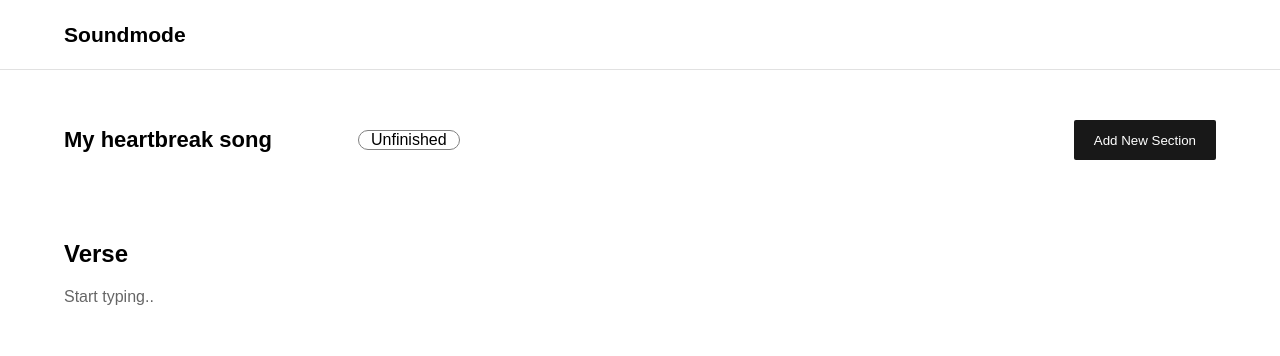
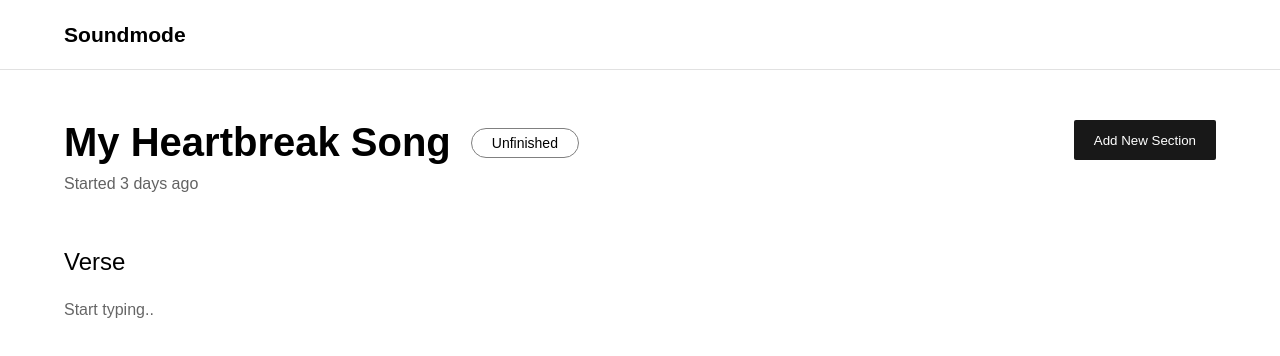
Before and after one commit to emmanuelojiji/write-it-down, a React (Create React App) app: page / in a window 1280 px wide. Shown: the top 356 px of the page. Built offline with nearby package versions, Linux system fonts and the light colour scheme.

Commit message:
Selected section highlighted

```diff
--- a/src/Components/Editor.js
+++ b/src/Components/Editor.js
@@ -9,6 +9,7 @@ const Editor = () => {
   const [projectTitle, setProjectTitle] = useState("My heartbreak song");
   const [sections, setSections] = useState(sectionsData);
   const [helperVisible, setHelperVisible] = useState(false);
+  const [selectedSection, setSelectedSection] = useState();
 
   const handleAddNewSection = () => {
     console.log("new section");
@@ -31,14 +32,17 @@ const Editor = () => {
       />
       <div className="project-header">
         <div className="project-header-left">
-          <input
-            type="text"
-            className="project-title"
-            defaultValue={projectTitle}
-            maxLength="50"
-            placeholder="Untitled"
-          ></input>
-          <div className="project-status">Unfinished</div>
+          <div className="title-status-wrap">
+            <h1
+              className="project-title"
+              contentEditable
+              placeholder="Untitled"
+            >
+              My Heartbreak Song
+            </h1>
+            <div className="project-status">Unfinished</div>
+          </div>
+          <p className="date">Started 3 days ago</p>
         </div>
         <Button text="Add New Section" onClick={() => handleAddNewSection()} />
       </div>
@@ -48,7 +52,9 @@ const Editor = () => {
           onClick={() => {
             setHelperVisible(true);
             console.log(index);
+            setSelectedSection(index)
           }}
+          isSelected={selectedSection === index && "selected"}
           lines={section.lines}
           section={section}
           sections={sections}
--- a/src/Components/Editor.scss
+++ b/src/Components/Editor.scss
@@ -5,32 +5,47 @@
   position: relative;
 }
 
+.project-header {
+  display: flex;
+  justify-content: space-between;
 
+  margin-bottom: 25px;
+
+  .project-header-left {
+    display: flex;
+    flex-direction: column;
+  }
+}
+
+.title-status-wrap {
+  display: flex;
+  align-items: center;
+  margin-bottom: 10px;
+}
 
 .project-title {
-  font-size: 22px;
+  font-size: 40px;
   border: 0;
   outline: 0;
-  font-weight: bold;
   width: fit-content;
+  font-weight: normal;
+  text-transform: capitalize;
+  margin-right: 20px;
+  font-weight: 600;
 }
 
 .project-status {
   width: fit-content;
-  padding-left: 12px;
-  padding-right: 12px;
+  padding-left: 20px;
+  padding-right: 20px;
   border: solid 1px grey;
   border-radius: 500px;
+  height: 30px;
+  display: flex;
+  align-items: center;
+  font-size: 14px;
 }
 
-.project-header{
-  display: flex;
-  justify-content:space-between;
-  align-items: center;
-  margin-bottom: 50px;
-
-  .project-header-left{
-    display: flex;
-    align-items: center;
-  }
+.date {
+  color: #626262;
 }
--- a/src/Components/Section.js
+++ b/src/Components/Section.js
@@ -1,7 +1,14 @@
 import "./Section.scss";
 import { useEffect, useState } from "react";
 
-export const Section = ({ onClick, sections, lines, setSections, index }) => {
+export const Section = ({
+  onClick,
+  sections,
+  lines,
+  setSections,
+  index,
+  isSelected,
+}) => {
   const handleLineUpdate = (sectionIndex, text) => {
     const splitLines = text.split("\n");
     const updatedSections = [...sections];
@@ -12,7 +19,7 @@ export const Section = ({ onClick, sections, lines, setSections, index }) => {
   };
 
   return (
-    <div className={`section fade-in`} onClick={onClick}>
+    <div className={`section fade-in ${isSelected}`} onClick={onClick}>
       <h2 className="section-type">Verse</h2>
       <div
         placeholder="Start typing.."
--- a/src/Components/Section.scss
+++ b/src/Components/Section.scss
@@ -13,6 +13,11 @@
   }
   width: 50%;
   border-radius: 2px;
+}
+
+.selected {
+  padding-left: 30px;
+  background: #fafafa;
 }
 
 .fade-in {
@@ -31,6 +36,7 @@
 .section-type {
   margin-bottom: 20px;
   user-select: none;
+  font-weight: normal;
 }
 
 .input-container {
@@ -38,6 +44,7 @@
   background: none;
   outline: none;
   cursor: text;
+  line-height: 1.8;
 }
 
 /* placeholder code */
```
